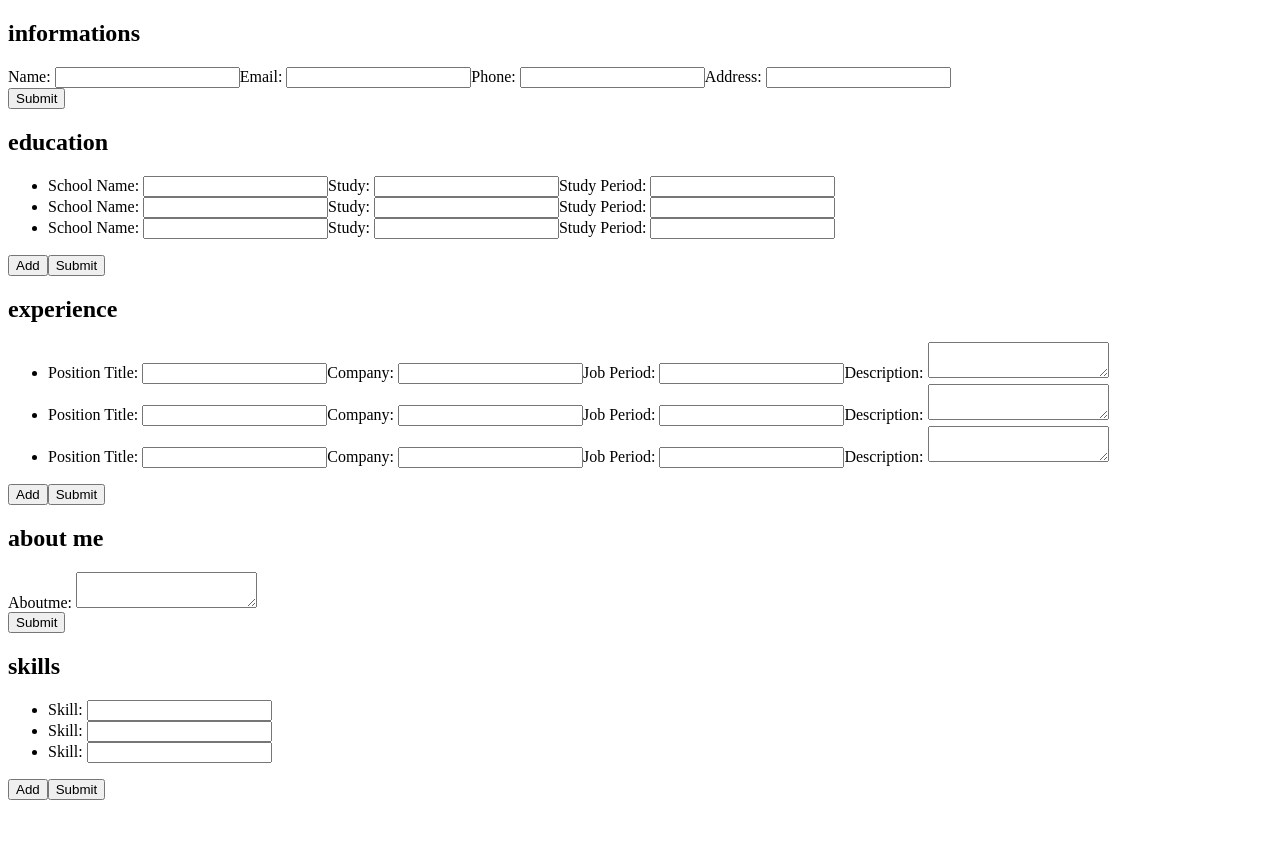
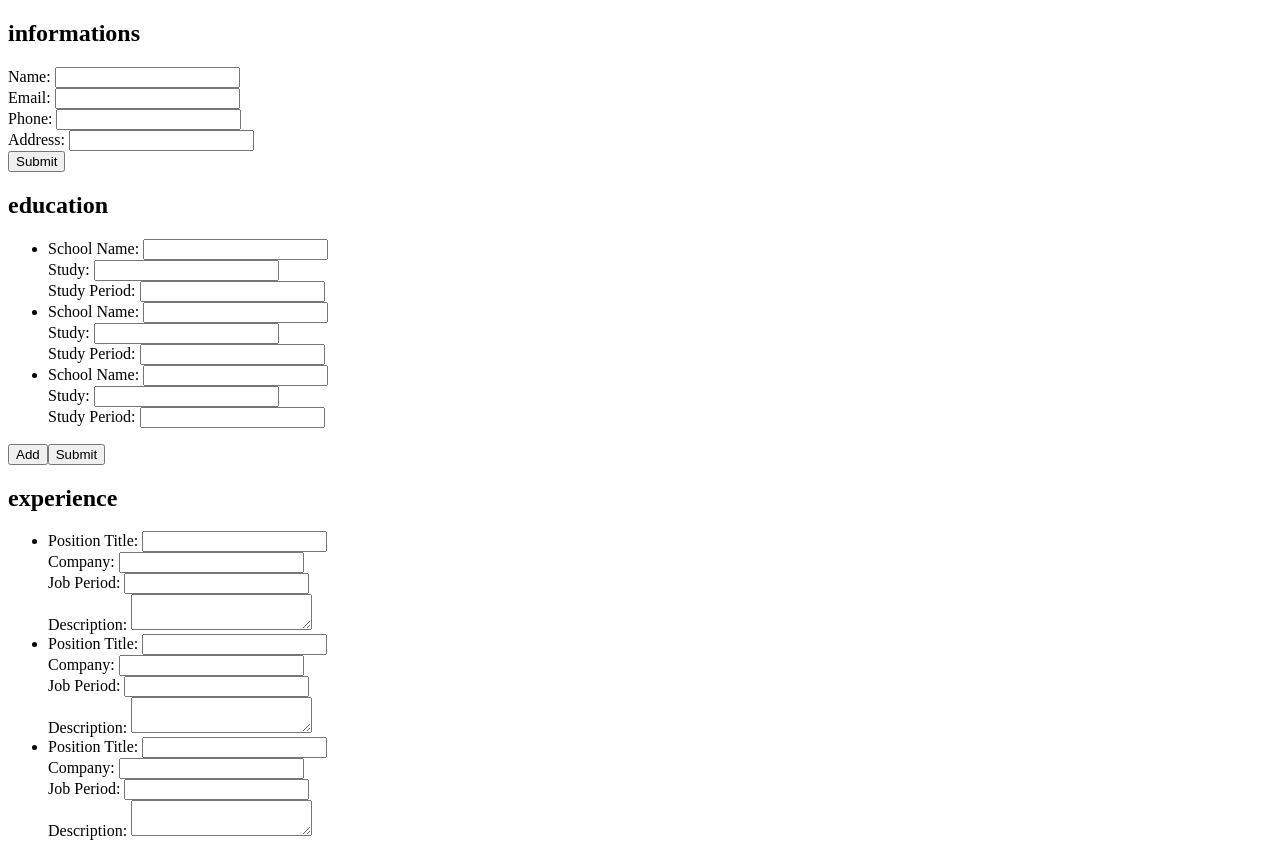
Before and after one commit to NestorNebula/cv-application, a React (Vite) app: page / in a window 1280 px wide. Shown: the top 842 px of the page. Before the commit the page ends 808 px from the top, so only its background shows below. Built offline with nearby package versions, Linux system fonts and the light colour scheme.

Commit message:
refactor: add classNames to elements

```diff
--- a/src/components/Form.jsx
+++ b/src/components/Form.jsx
@@ -129,11 +129,13 @@ function Form({ type, id, submit, cvsubmit = false }) {
         } else {
           formContent.push(
             <label
+              className="arealabel"
               key={section[i].content + 'label' + id}
               htmlFor={section[i].content + id}
             >
               {section[i].label + ': '}
               <textarea
+                className={section[i].content}
                 id={section[i].content + id}
                 value={values[i]}
                 onChange={updates[i]}
@@ -144,11 +146,14 @@ function Form({ type, id, submit, cvsubmit = false }) {
       } else {
         if (submit === true) {
           formContent.push(
-            <div key={section[i].content + id}>{values[i]}</div>
+            <div className={section[i].content} key={section[i].content + id}>
+              {values[i]}
+            </div>
           );
         } else {
           formContent.push(
             <Input
+              className={section[i].content}
               content={section[i].content + id}
               label={section[i].label}
               value={values[i]}
--- a/src/components/Input.jsx
+++ b/src/components/Input.jsx
@@ -1,9 +1,11 @@
-function Input({ content, label, value, update, status }) {
+function Input({ content, label, value, update, className, status }) {
   return (
-    <>
-      <label htmlFor={content}>{label}: </label>
+    <div className={className}>
+      <label className="inputlabel" htmlFor={content}>
+        {label + ': '}
+      </label>
       <input id={content} value={value} onChange={update}></input>
-    </>
+    </div>
   );
 }
 
--- a/src/components/Section.jsx
+++ b/src/components/Section.jsx
@@ -24,9 +24,13 @@ function Section({ type, cvsubmit = false }) {
       <h2>{headerName}</h2>
       {checkType()}
       {submit ? (
-        <button onClick={updateSubmit}>Edit</button>
+        <button className="editbtn" onClick={updateSubmit}>
+          Edit
+        </button>
       ) : (
-        <button onClick={updateSubmit}>Submit</button>
+        <button className="updatebtn" onClick={updateSubmit}>
+          Submit
+        </button>
       )}
     </section>
   );
```
